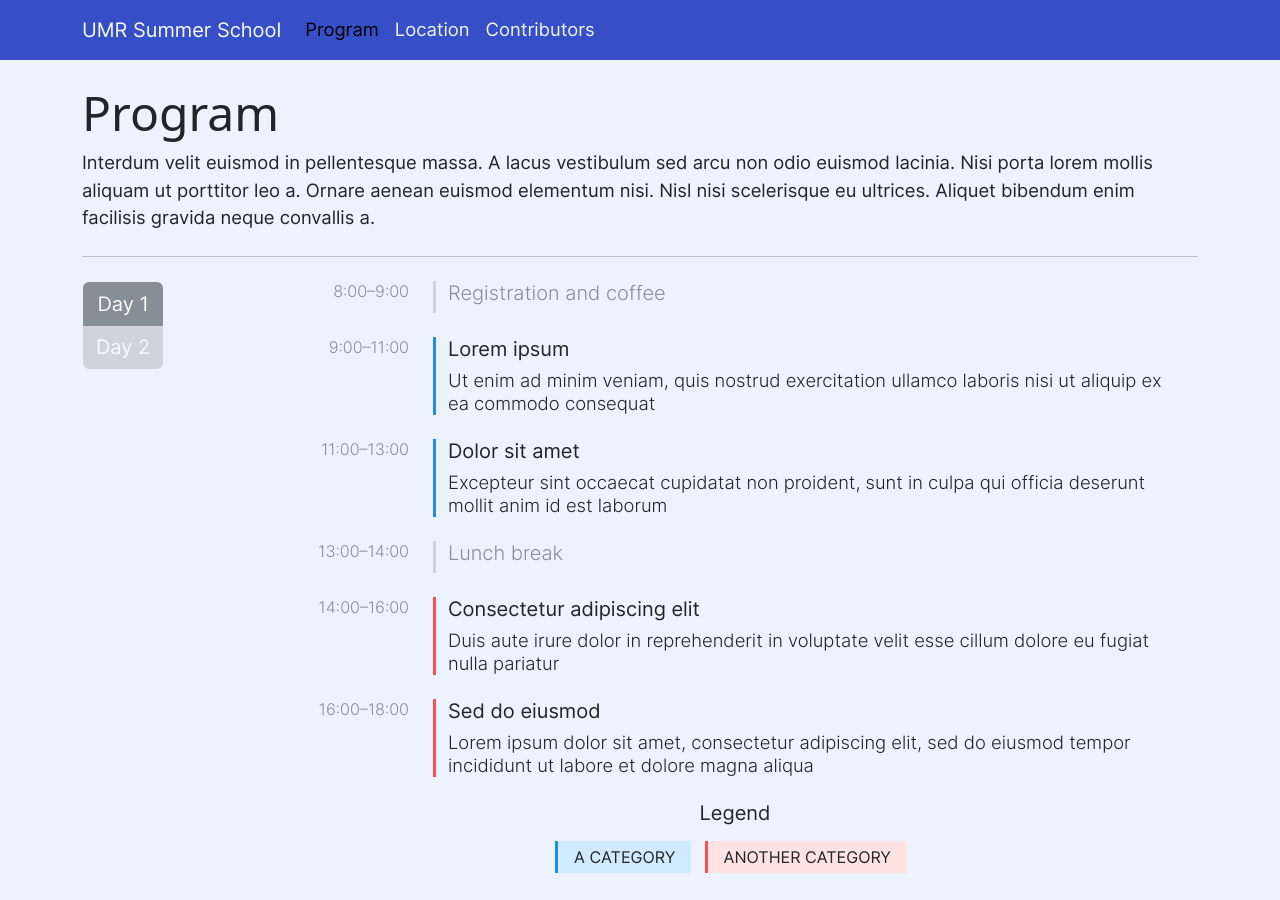
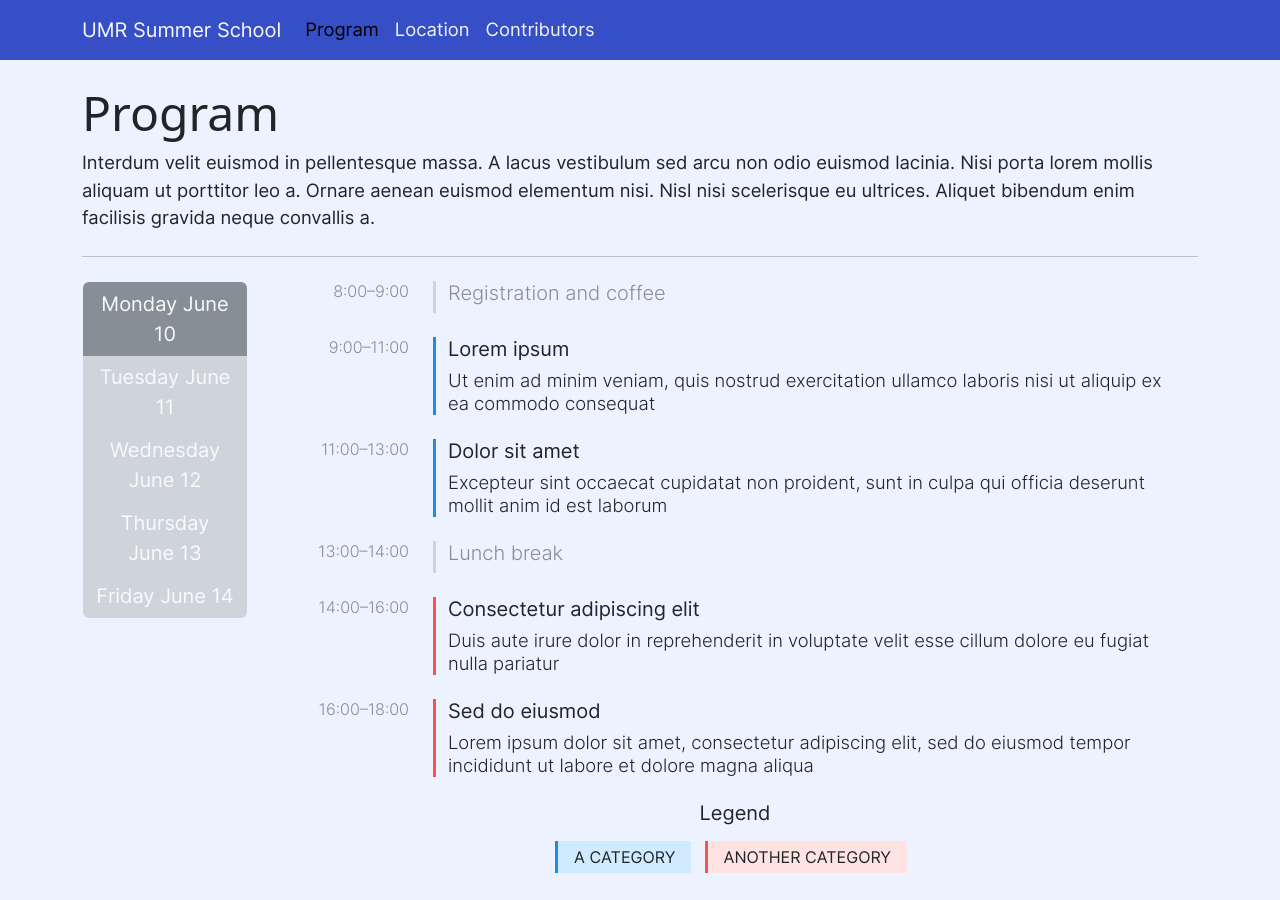
Before and after one commit to umr-summer-school/UMR_Summer_School, a Jekyll site: the page built from program.md, in a window 1280 px wide. Built offline with Jekyll 4.4.1, drawn with Linux system fonts in a browser that asks for light colours.

Commit message:
adding schedule

```diff
--- a/_data/program.yml
+++ b/_data/program.yml
@@ -9,7 +9,7 @@ legend:
       color: teal-6
 
 days:
-  - name: Day 1
+  - name: Monday June 10
     events:
       - time: 8:00 to 9:00
         title: Registration and coffee
@@ -31,7 +31,7 @@ days:
         title: Sed do eiusmod
         subtitle: Lorem ipsum dolor sit amet, consectetur adipiscing elit, sed do eiusmod tempor incididunt ut labore et dolore magna aliqua
         category: Another category
-  - name: Day 2
+  - name: Tuesday June 11
     events:
       - time: 8:00 to 9:00
         title: Coffee
@@ -54,3 +54,15 @@ days:
         category: Yet another category
       - time: 18:00 to 19:00
         title: Closing
+  - name: Wednesday June 12
+    events:
+      - time: 8:00 to 9:00
+        title: Coffee
+  - name: Thursday June 13
+    events:
+      - time: 8:00 to 9:00
+        title: Coffee
+  - name: Friday June 14
+    events:
+      - time: 8:00 to 9:00
+        title: Coffee
```
